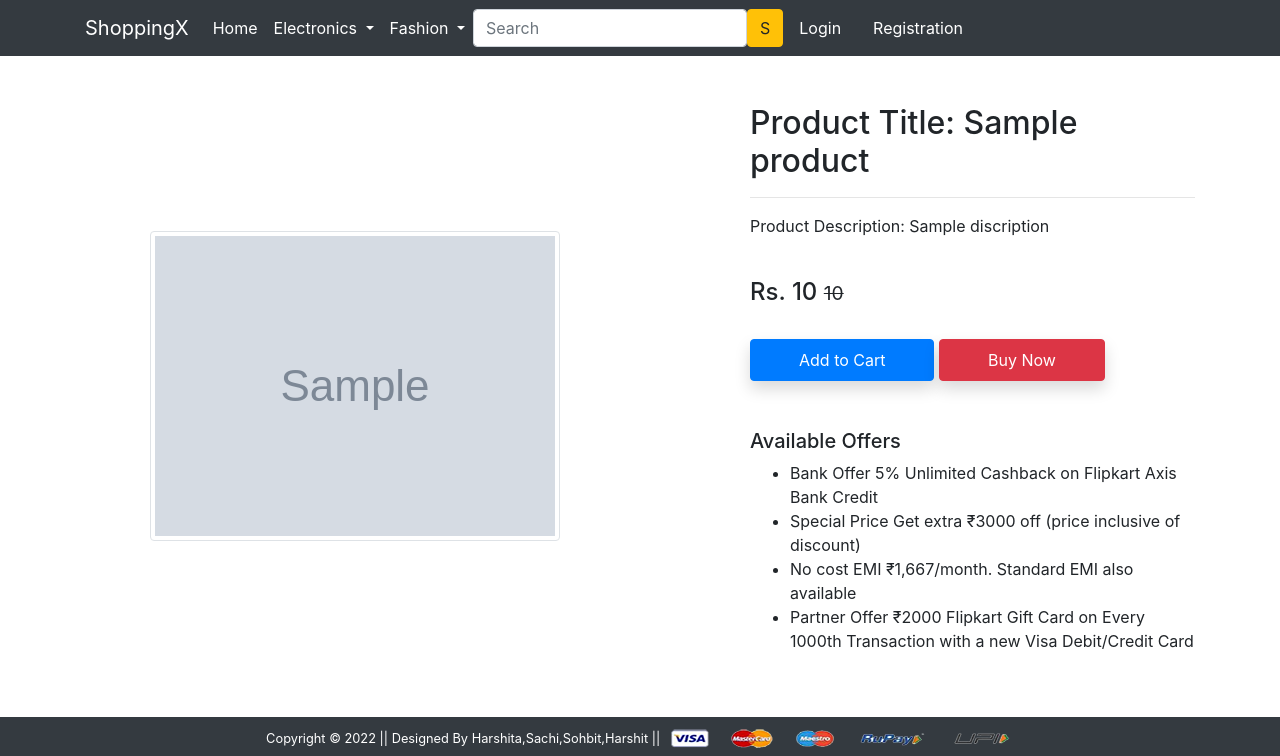
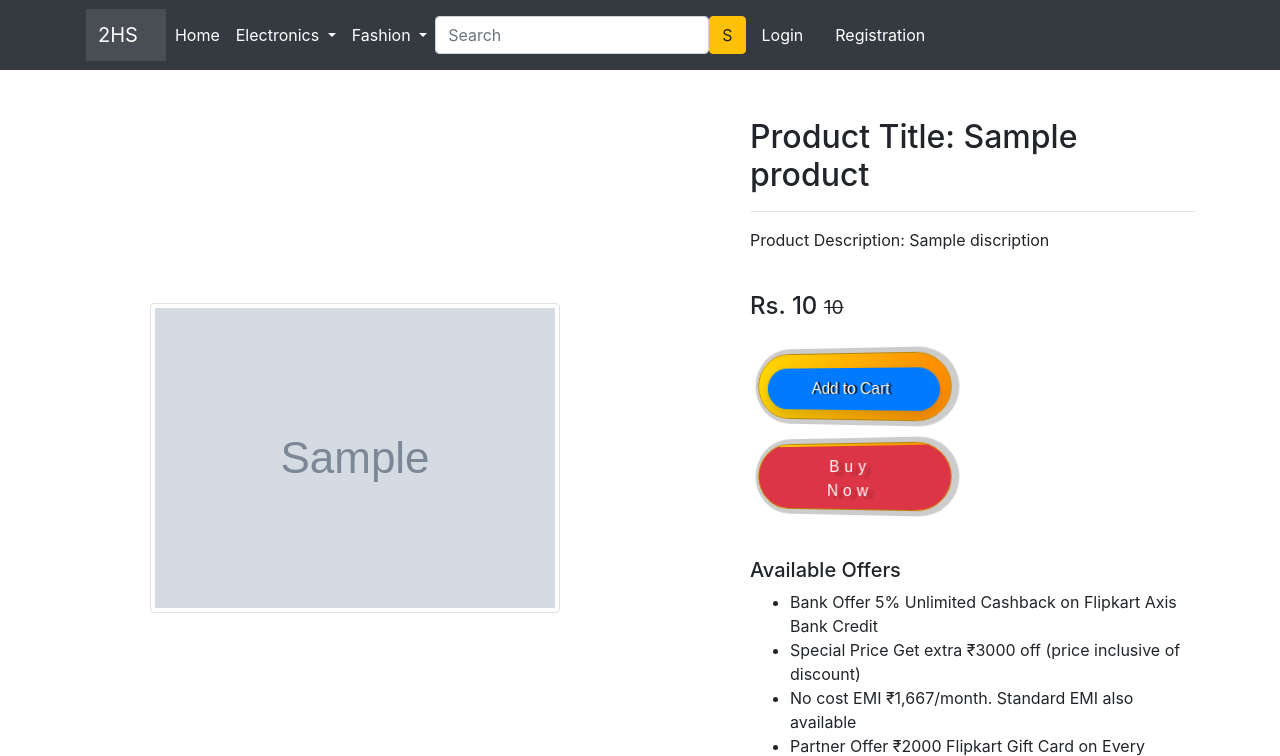
Before and after one commit to hunny06/ShppingApp, a Django app: template shoppingly/app/templates/app/productdetail.html in a window 1280 px wide. Shown: the top 756 px of the page. Run offline with Django 3.2, Linux system fonts and the light colour scheme; the template is opened without the code that fills it: most values are stand-ins (such as "Sample title", 1, 10 or a date in 2020); grey boxes marked "Sample" are stand-in pictures; some libraries are stand-ins or nearby versions.

Commit message:
activet heroku

```diff
--- a/shoppingly/app/static/app/css/style.css
+++ b/shoppingly/app/static/app/css/style.css
@@ -19,3 +19,52 @@
  font-size: 24px;
  font-weight: bold;
 }
+
+.btn-one {
+    color: #FFF;
+    transition: all 0.3s;
+    position: relative;
+  }
+  .btn-one span {
+    transition: all 0.3s;
+  }
+  .btn-one::before {
+    content: '';
+    position: absolute;
+    bottom: 0;
+    left: 0;
+    width: 100%;
+    height: 100%;
+    z-index: 1;
+    opacity: 0;
+    transition: all 0.3s;
+    border-top-width: 1px;
+    border-bottom-width: 1px;
+    border-top-style: solid;
+    border-bottom-style: solid;
+    border-top-color: rgba(255,255,255,0.5);
+    border-bottom-color: rgba(255,255,255,0.5);
+    transform: scale(0.1, 1);
+  }
+  .btn-one:hover span {
+    letter-spacing: 2px;
+  }
+  .btn-one:hover::before {
+    opacity: 1;
+    transform: scale(1, 1);
+  }
+  .btn-one::after {
+    content: '';
+    position: absolute;
+    bottom: 0;
+    left: 0;
+    width: 100%;
+    height: 100%;
+    z-index: 1;
+    transition: all 0.3s;
+    background-color: rgba(255,255,255,0.1);
+  }
+  .btn-one:hover::after {
+    opacity: 0;
+    transform: scale(0.1, 1);
+  }
--- a/shoppingly/app/templates/app/base.html
+++ b/shoppingly/app/templates/app/base.html
@@ -25,17 +25,27 @@
   <body>
     <nav class="navbar navbar-expand-lg navbar-dark bg-dark">
      <div class="container">
-       <a class="navbar-brand" href="/">ShoppingX</a>
+      <div class="btn btn-one">
+       <a class="navbar-brand" href="/">2HS</a>
+      </div>
        <button class="navbar-toggler" type="button" data-bs-toggle="collapse" data-bs-target="#navbarSupportedContent" aria-controls="navbarSupportedContent" aria-expanded="false" aria-label="Toggle navigation">
          <span class="navbar-toggler-icon"></span>
        </button>
        <div class="collapse navbar-collapse" id="navbarSupportedContent">
          <ul class="navbar-nav me-auto mb-2 mb-lg-0">
+
            <li class="nav-item">
-             <a class="nav-link active" aria-current="page" href="/">Home</a>
+            <div class="nav-item">
+
+                <a class="nav-link active" aria-current="page" href="/"><span>Home</span></a>
+
+
+            </div>
            </li>
+
            <li class="nav-item dropdown">
-             <a class="nav-link dropdown-toggle text-white" href="#" id="electronicsDropdown" role="button" data-bs-toggle="dropdown" aria-expanded="false">
+
+            <a class="nav-link dropdown-toggle text-white" href="#" id="electronicsDropdown" role="button" data-bs-toggle="dropdown" aria-expanded="false">
                Electronics
              </a>
              <ul class="dropdown-menu" aria-labelledby="electronicsDropdown">
--- a/shoppingly/app/templates/app/productdetail.html
+++ b/shoppingly/app/templates/app/productdetail.html
@@ -2,6 +2,52 @@
 {% load static %}
 {% block title %}Product Detail{% endblock title %}
 {% block main-content %}
+<style>
+
+    .box {
+        background: linear-gradient(to right, gold, darkorange);
+        color: white;
+        --width: 200px;
+        --height: calc(var(--width) / 3);
+        width: var(--width);
+        height: var(--height);
+        text-align: center;
+        line-height: var(--height);
+        font-size: calc(var(--height) / 2.5);
+        font-family: sans-serif;
+        letter-spacing: 0.2em;
+        border: 1px solid darkgoldenrod;
+        border-radius: 2em;
+        transform: perspective(500px) rotateY(-15deg);
+        text-shadow: 6px 3px 2px rgba(0, 0, 0, 0.2);
+        box-shadow: 2px 0 0 5px rgba(0, 0, 0, 0.2);
+        transition: 0.5s;
+        position: relative;
+        overflow: hidden;
+      }
+
+      .box:hover {
+        transform: perspective(500px) rotateY(15deg);
+        text-shadow: -6px 3px 2px rgba(0, 0, 0, 0.2);
+        box-shadow: -2px 0 0 5px rgba(0, 0, 0, 0.2);
+      }
+
+      .box::before {
+        content: '';
+        position: absolute;
+        width: 100%;
+        height: 100%;
+        background: linear-gradient(to right, transparent, white, transparent);
+        left: -100%;
+        transition: 0.5s;
+      }
+
+      .box:hover::before {
+        left: 100%;
+      }
+
+
+</style>
 <div class="container my-5">
  <div class="row">
   <div class="col-sm-6 text-center align-self-center">
@@ -14,11 +60,17 @@
    <h4>Rs. {{ product.discount_price}} <small class="fw-light text-decoration-line-through"><s> {{product.selling_price}}</s></small></h4> <br>
    <form action="/add_to_cart" class="d-inline">
     <input type="hidden" value={{product.id}} name="prod_id" id="prod_id">
-    <button type="submit" class="btn btn-primary shadow px-5 py-2"> Add to Cart</button>
-
+    <div class="box">
+    <button type="submit" style=" border-radius: 33px;text-shadow: 2px 0 1px black;" class="btn btn-primary shadow px-5 py-2"> Add to Cart</button>
+    </div>
+    <br>
+    <div class="box">
+        <a href="{% url 'checkout' %}" class="btn btn-danger shadow px-5 py-2 ">Buy Now</a>
+        </div>
    </form>
    {% comment %} <a href="{% url 'add-to-cart' %}" class="btn btn-primary shadow px-5 py-2">Add to Cart</a> {% endcomment %}
-   <a href="{% url 'checkout' %}" class="btn btn-danger shadow px-5 py-2 ms-4">Buy Now</a>
+
+
    <h5 class="mt-5">Available Offers</h5>
    <ul>
     <li>Bank Offer 5% Unlimited Cashback on Flipkart Axis Bank Credit</li>
```
Also changed, not shown: shoppingly/app/forms.py (+5 -5 lines), shoppingly/app/templates/app/profile.html (+5 -4 lines), shoppingly/requirement.txt (added, +10 -0 lines), shoppingly/shoppingly/settings.py (+5 -2 lines), shoppingly/db.sqlite3, 1 other file.
